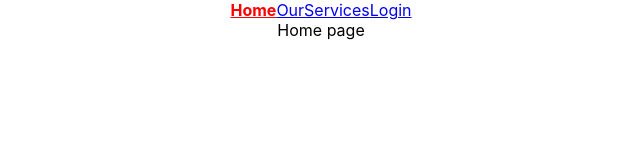
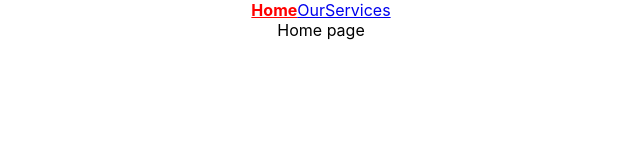
Before and after one commit to SupriyaShekar123/Connect_Happiness_Client, a React (Create React App) app: page / in a window 1280 px wide. Shown: the top 160 px of the page, without its empty margins (319-959 px from the left). Built offline with nearby package versions, Linux system fonts and the light colour scheme.

Commit message:
files created

```diff
--- a/src/App.js
+++ b/src/App.js
@@ -33,9 +33,7 @@ function App() {
             fontWeight: "bold",
             color: "blue",
           }}
-          to='/login'>
-          Login
-        </NavLink>
+          to='/login'></NavLink>
       </nav>
       <Switch>
         <Route exact path='/' component={Home} />
```
